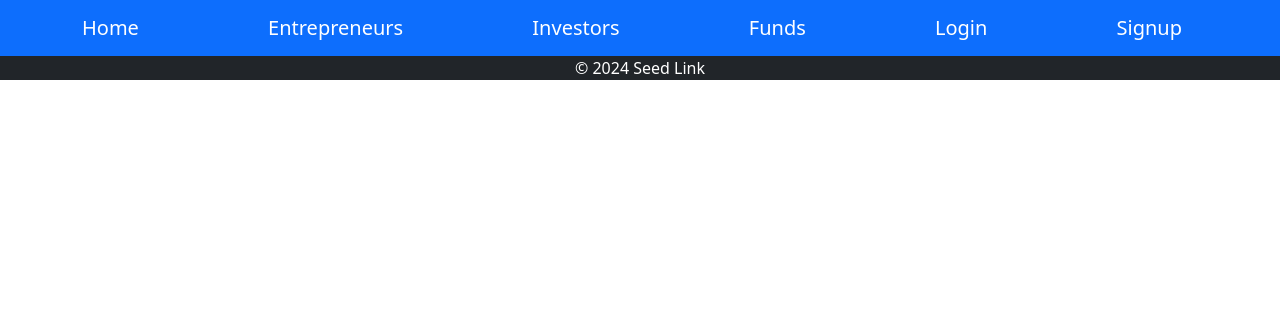
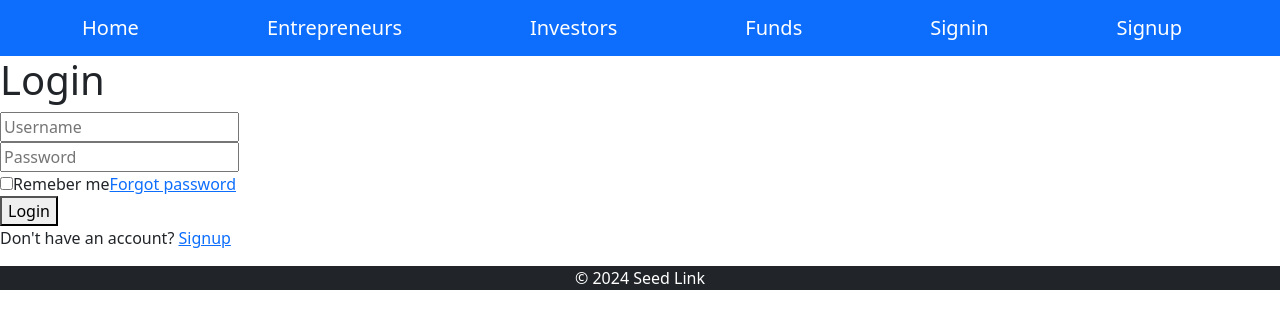
Before and after one commit to gampalachalani/Group_Project, a React (Vite) app in the folder frontend/frontend/: page /signup in a window 1280 px wide. Shown: the top 328 px of the page. Built offline with nearby package versions, Linux system fonts and the light colour scheme.

Commit message:
login changes

```diff
--- a/frontend/frontend/src/App.tsx
+++ b/frontend/frontend/src/App.tsx
@@ -6,6 +6,7 @@ import Footer from './components/Footer';
 import Entrepreneurs from './components/Entrepreneurs';
 import Investors from './components/Investors';
 import Login from './components/Login';
+import Signup from './components/Signup';
 
 const App: React.FC = () => {
   return (
@@ -16,6 +17,7 @@ const App: React.FC = () => {
         <Route path="/entrepreneurs" element={<Entrepreneurs />} />
         <Route path="/investors" element={<Investors />} />
         <Route path="/login" element={<Login />} />
+        <Route path="/signup" element={<Signup />} />
       </Routes>
       <Footer />
     </Router>
--- a/frontend/frontend/src/components/Header.tsx
+++ b/frontend/frontend/src/components/Header.tsx
@@ -16,7 +16,7 @@ const Header: React.FC = () => {
       Funds
     </a>
     <a className="navbar-brand" href="/Login">
-      Login
+      Signin
     </a>
     <a className="navbar-brand" href="/signup">
       Signup
--- a/frontend/frontend/src/components/Login.tsx
+++ b/frontend/frontend/src/components/Login.tsx
@@ -1,6 +1,6 @@
 import React from 'react'
 
-const Login: React.FC = () => {
+const Login : React.FC = () => {
   return (
     <div className='wrapper'>
       <div className='form-box login'>
@@ -19,7 +19,13 @@ const Login: React.FC = () => {
 
           <div className='remember-forgot'>
             <label><input type='checkbox'/>Remeber me</label>
+            <a href='#'>Forgot password</a>
+          </div>
 
+          <button type='submit'>Login</button>
+
+          <div className='registr-link'>
+            <p>Don't have an account? <a href='#'>Signup</a></p>
           </div>
         </form>
 
--- a/frontend/frontend/src/components/Signup.tsx
+++ b/frontend/frontend/src/components/Signup.tsx
@@ -0,0 +1,37 @@
+import React from 'react'
+
+const Signup : React.FC = () => {
+  return (
+    <div className='wrapper'>
+      <div className='form-box login'>
+
+        <form action=''>
+
+          <h1>Login</h1>
+          <div className='input-box'>
+            <input type='text'
+            placeholder='Username' required />
+          </div>
+          <div className='input-box'>
+            <input type='password'
+            placeholder='Password' required />
+          </div>
+
+          <div className='remember-forgot'>
+            <label><input type='checkbox'/>Remeber me</label>
+            <a href='#'>Forgot password</a>
+          </div>
+
+          <button type='submit'>Login</button>
+
+          <div className='registr-link'>
+            <p>Don't have an account? <a href='#'>Signup</a></p>
+          </div>
+        </form>
+
+      </div>
+    </div>
+  )
+}
+
+export default Signup;
```
